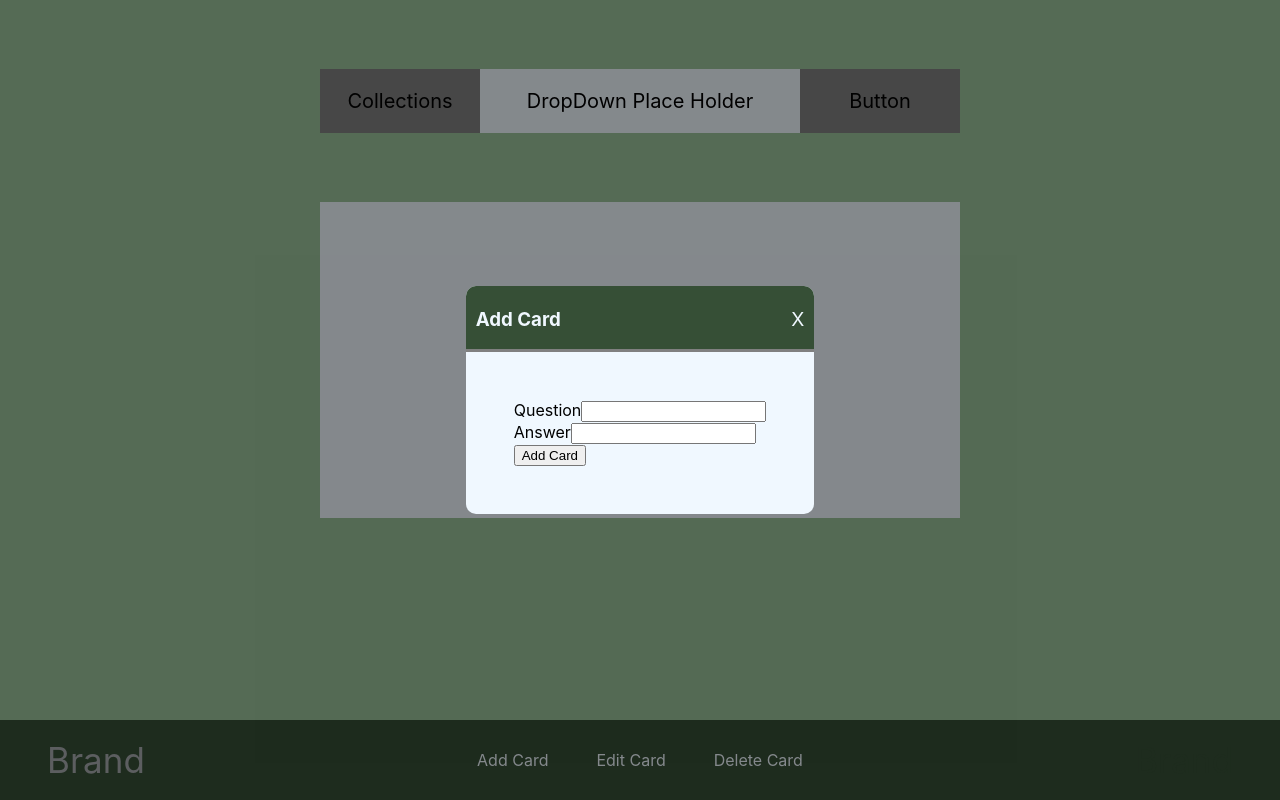
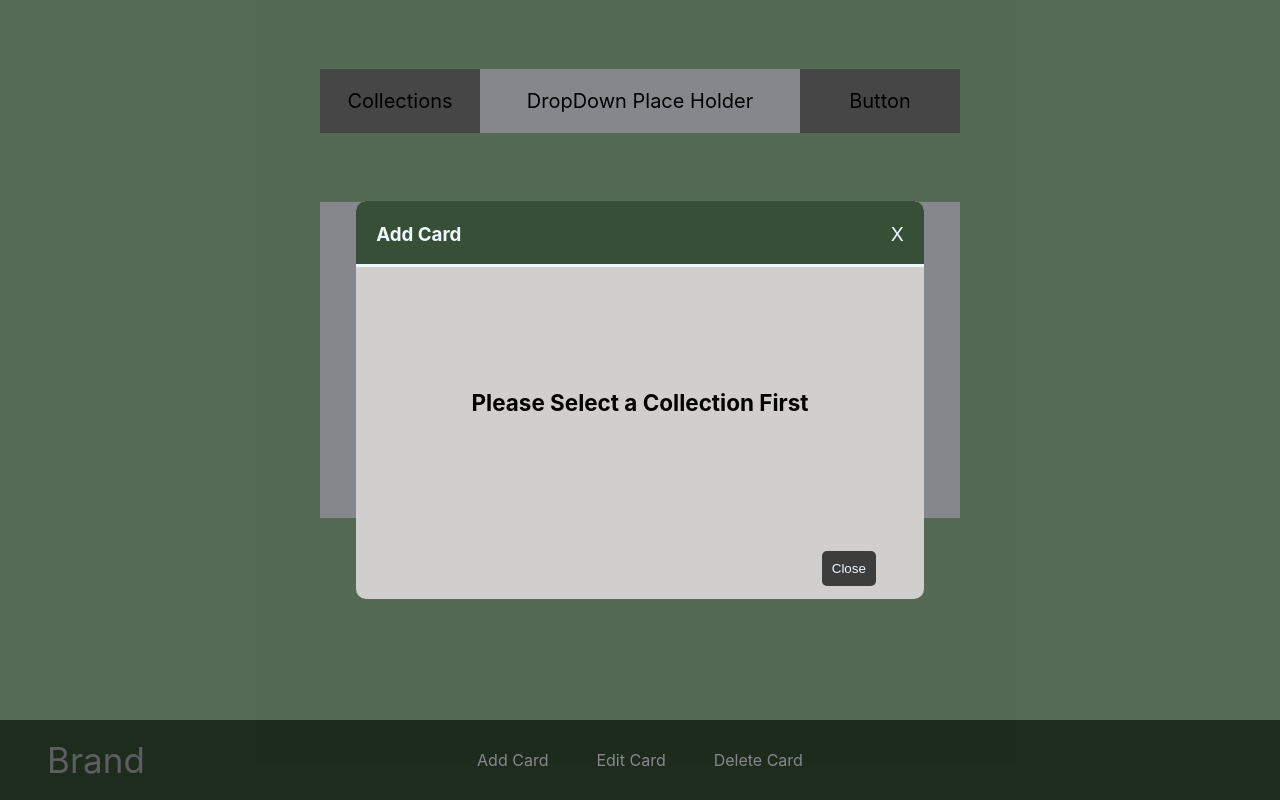
Before and after one commit to TinTooth/flashcardsFrontEnd, a React (Create React App) app: page / in a window 1280 px wide. Both pictures are taken after a click on the element "Add Card". Built offline with nearby package versions, Linux system fonts and the light colour scheme; no server answers.

Commit message:
Updated styling to Forms in Modals + added conditinal display to Add Component

```diff
--- a/src/App.css
+++ b/src/App.css
@@ -5,6 +5,18 @@
   align-content: center;
   flex-grow: 1;
 
+}
+
+.bg {
+  background-color: rgb(154, 194, 154);
+}
+
+.bgs{
+  background-color: rgb(54, 79, 54);
+}
+
+.bgp{
+  background-color: rgb(61, 61, 61);
 }
 
 .card-select {
@@ -28,3 +40,39 @@
   background-color: rgb(154, 194, 154);
   width: 50%;
 }
+
+input {
+  margin-top: .5em;
+  border: none;
+  border-radius: 3px;
+  height: 2em;
+}
+
+textarea {
+  width:350px;
+  min-width:350px;
+  max-width: 350px;
+  max-height: 250px;
+  min-height: 100px;
+  border: none;
+  border-radius: 3px;
+  margin-top: .5em;
+  margin-bottom: 1em;
+}
+
+.form-group{
+  display: flex;
+  flex-wrap: wrap;
+  flex-direction: column;
+  padding-bottom: .5em;
+}
+
+form button{
+  float: right;
+  color: aliceblue;
+  border: none;
+  border-radius: 5px;
+  padding: .75em;
+  margin-bottom: 1em;
+  background-color: rgb(54, 79, 54);
+}
--- a/src/Components/AddCard/AddCard.css
+++ b/src/Components/AddCard/AddCard.css
@@ -0,0 +1,4 @@
+.modal-warning{
+    padding: 3em;
+    padding-bottom: 5em;
+}
--- a/src/Components/AddCard/AddCard.jsx
+++ b/src/Components/AddCard/AddCard.jsx
@@ -1,7 +1,7 @@
 import './AddCard.css'
 import React, { useState } from 'react';
 
-const AddCard = ({close, addCard}) => {
+const AddCard = ({close, addCard, currentCollection}) => {
     const [word,setWord] = useState('');
     const [definition,setDefinition] = useState('');
 
@@ -12,20 +12,25 @@ const AddCard = ({close, addCard}) => {
         close();
     }
 
-    return (
+    return currentCollection? (
         <form onSubmit = {handleSubmit}>
-            <div>
+            <div className='form-group'>
                 <label>Question</label>
                 <input type="text" value = {word} onChange = {(e)=> setWord(e.target.value)}/>
             </div>
-            <div>
+            <div className = 'form-group'>
                 <label>Answer</label>
-                <input type="text" value = {definition} onChange = {(e)=> setDefinition(e.target.value)}/>
+                <textarea value = {definition} onChange = {(e)=> setDefinition(e.target.value)}/>
             </div>
             <button type = 'sumbit'>Add Card</button>
+            <button className = 'bgp'onClick = {close}>Cancel</button>
         </form>
 
-    );
+    ):
+        <form >
+        <h3 className='modal-warning'>Please Select a Collection First </h3>
+        <button className = 'bgp'onClick = {close}>Close</button>
+        </form>
 }
 
 export default AddCard;
--- a/src/Components/Footer/Footer.jsx
+++ b/src/Components/Footer/Footer.jsx
@@ -31,12 +31,10 @@ const Footer = ({currentCollection, getFlashCards}) => {
     }
 
 
-
-
     return (
         <div className='footer'>
             <Modal title = 'Add Card' onClose={handleAdd} show ={showAdd}>
-                <AddCard close={handleAdd} addCard= {addCard}/>
+                <AddCard close={handleAdd} addCard= {addCard} currentCollection={currentCollection}/>
                 </Modal>
 
             <Modal title = 'Edit Card' onClose = {handleEdit} show ={showEdit}>Test</Modal>
--- a/src/Components/Modal/Modal.css
+++ b/src/Components/Modal/Modal.css
@@ -13,18 +13,18 @@
 
 
 .modal {
-    background-color: aliceblue;
+    background-color: rgb(209, 206, 206);
     border-radius: 10px;
 }
 
 .modal-header{
-    padding-left:10px;
-    padding-right: 10px;
+    padding-left:20px;
+    padding-right:20px;
     padding-top: 3px;
     color:aliceblue;
     border-top-left-radius: 10px;
     border-top-right-radius: 10px;
-    border-bottom: solid gray;
+    border-bottom: solid aliceblue;
     display: flex;
     justify-content: space-between;
     align-items: center;
@@ -39,4 +39,9 @@
 
 .modal-body {
     padding: 3em;
+    padding-top: 2em;
 }
+
+form {
+    font-size: larger;
+}
```
Also changed, not shown: src/Components/DeleteCard/DeleteCard.css (added), src/Components/DeleteCard/DeleteCard.jsx (added).
